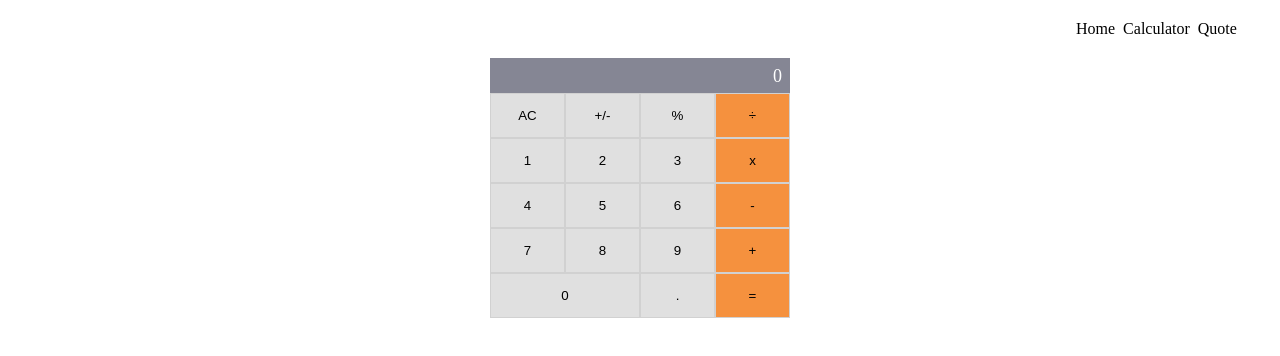
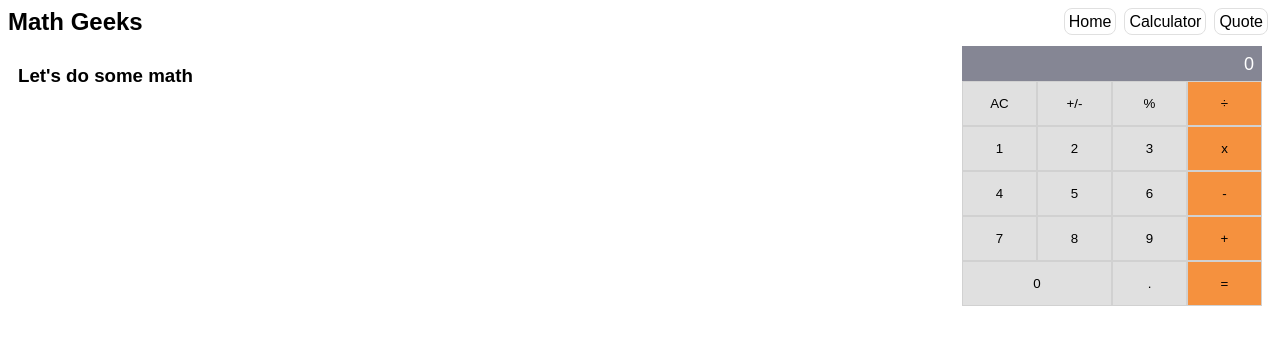
Before and after one commit to mohamedSabry0/math-geeks, a React (Create React App) app: page /calculator in a window 1280 px wide. Shown: the top 356 px of the page. Built offline with nearby package versions, Linux system fonts and the light colour scheme.

Commit message:
add static content and styling

```diff
--- a/src/App.css
+++ b/src/App.css
@@ -1,9 +1,13 @@
-/* TODO: delete set dimensions */
+.calculator-page {
+  padding: 10px;
+  display: flex;
+  justify-content: space-between;
+}
+
 .calculator-container {
   display: flex;
   flex-direction: column;
   width: 300px;
-  margin: auto;
 }
 
 button {
@@ -76,12 +80,17 @@ button:active {
   font-size: 18px;
 }
 
+nav {
+  display: flex;
+  justify-content: space-between;
+  align-items: center;
+}
+
 ul {
   display: flex;
   list-style: none;
-  margin-left: auto;
   padding: 0;
-  width: 200px;
+  margin: 0;
 }
 
 li {
@@ -91,5 +100,17 @@ li {
 
 a {
   text-decoration: none;
+  padding: 4px;
   color: black;
+  border: 1px solid #e0e0e0;
+  border-radius: 8px;
 }
+
+a:hover {
+  background-color: #e0e0e0;
+}
+
+.heading {
+  display: inline-block;
+  margin: 0;
+}
--- a/src/App.js
+++ b/src/App.js
@@ -10,6 +10,7 @@ function Layout() {
   return (
     <>
       <nav>
+        <h1 className="heading">Math Geeks</h1>
         <ul>
           <li><a href="/">Home</a></li>
           <li><a href="calculator">Calculator</a></li>
--- a/src/components/Home.js
+++ b/src/components/Home.js
@@ -1,8 +1,18 @@
 export default function Home() {
   return (
     <div>
+      <h1>
+        Welcome to our page!
+      </h1>
       <p>
-        Home Page
+        Lorem ipsum dolor sit, amet consectetur adipisicing elit. Sed at perspiciatis
+        reprehenderit consequatur aliquid tempora architecto itaque deserunt et quia id eum,
+        ducimus cum recusandae, temporibus, error quaerat tempore corrupti.
+      </p>
+      <p>
+        Lorem ipsum dolor sit amet consectetur adipisicing elit. Eaque dolores pariatur,
+        aperiam error doloremque neque aliquam modi voluptates placeat tenetur, voluptatem
+        corrupti necessitatibus quae fugit quisquam nemo iste nulla aspernatur.
       </p>
     </div>
   );
--- a/src/components/Quote.js
+++ b/src/components/Quote.js
@@ -2,8 +2,8 @@ export default function Quote() {
   return (
     <div>
       <p>
-
-        now Quote
+        ‘Obvious’ is the most dangerous word in mathematics.
+        — Eric Temple Bell, Scottish mathematician
       </p>
     </div>
   );
--- a/src/components/calculator.js
+++ b/src/components/calculator.js
@@ -10,9 +10,14 @@ export default function Calculator() {
   });
   const { total, next } = calcObj;
   return (
-    <div className="calculator-container">
-      <ResultArea total={total} next={next} />
-      <ButtonsArea calcState={{ calcObj, setCalcObj }} />
+    <div className="calculator-page">
+      <div>
+        <h3>Let&apos;s do some math</h3>
+      </div>
+      <div className="calculator-container">
+        <ResultArea total={total} next={next} />
+        <ButtonsArea calcState={{ calcObj, setCalcObj }} />
+      </div>
     </div>
   );
 }
--- a/src/index.css
+++ b/src/index.css
@@ -1,3 +1,4 @@
 * {
   box-sizing: border-box;
+  font-family: Arial, Helvetica, sans-serif;
 }
```
